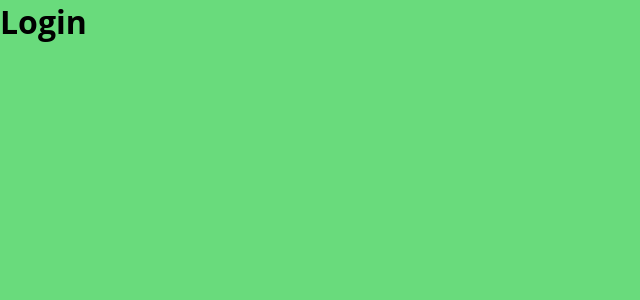
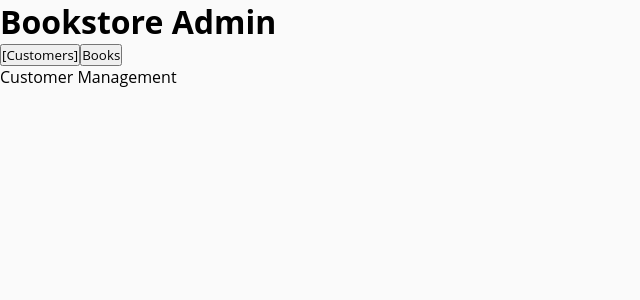
Before and after one commit to Senseei/les-bookstore-monorepo, a React (Vite) app in the folder bookstore-frontend/: page /admin/books in a window 1280 px wide. Shown: the top 300 px of the page, without its empty margins (0-640 px from the left). Built offline with nearby package versions, Linux system fonts and the light colour scheme.

Commit message:
feat(frontend): implement Admin layout with header and customer management refactor: remove SignIn page and related styles

```diff
--- a/bookstore-frontend/src/App.tsx
+++ b/bookstore-frontend/src/App.tsx
@@ -1,13 +1,13 @@
 import { ThemeProvider } from 'styled-components'
 
-import { SignIn } from './pages'
+import { AdminLayout } from './pages/Admin'
 import { defaultTheme, GlobalStyle } from './styles'
 
 function App() {
   return (
     <ThemeProvider theme={defaultTheme}>
       <GlobalStyle />
-      <SignIn />
+      <AdminLayout />
     </ThemeProvider>
   )
 }
--- /dev/null
+++ b/bookstore-frontend/src/pages/Admin/CustomerManagement/index.tsx
@@ -0,0 +1,3 @@
+export const CustomerManagement = () => {
+  return <div>Customer Management</div>
+}
--- /dev/null
+++ b/bookstore-frontend/src/pages/Admin/components/Header/components/TabButton/index.tsx
@@ -0,0 +1,9 @@
+interface TabButtonProps {
+  label: string
+  isActive: boolean
+  onClick: () => void
+}
+
+export const TabButton = ({ label, isActive, onClick }: TabButtonProps) => {
+  return <button onClick={onClick}>{isActive ? `[${label}]` : label}</button>
+}
--- /dev/null
+++ b/bookstore-frontend/src/pages/Admin/components/Header/components/index.ts
@@ -0,0 +1 @@
+export { TabButton } from './TabButton'
--- /dev/null
+++ b/bookstore-frontend/src/pages/Admin/components/Header/index.tsx
@@ -0,0 +1,26 @@
+import { TabButton } from './components'
+
+interface AdminHeaderProps {
+  activeTab: string
+  onTabChange: (tabId: string) => void
+}
+
+export const AdminHeader = ({ activeTab, onTabChange }: AdminHeaderProps) => {
+  return (
+    <header>
+      <h1>Bookstore Admin</h1>
+      <nav>
+        <TabButton
+          label="Customers"
+          isActive={activeTab === 'customers'}
+          onClick={() => onTabChange('customers')}
+        />
+        <TabButton
+          label="Books"
+          isActive={activeTab === 'books'}
+          onClick={() => onTabChange('books')}
+        />
+      </nav>
+    </header>
+  )
+}
--- /dev/null
+++ b/bookstore-frontend/src/pages/Admin/components/index.ts
@@ -0,0 +1 @@
+export { AdminHeader } from './Header'
--- /dev/null
+++ b/bookstore-frontend/src/pages/Admin/index.tsx
@@ -0,0 +1,18 @@
+import { useState } from 'react'
+
+import { AdminHeader } from './components'
+import { CustomerManagement } from './CustomerManagement'
+
+export const AdminLayout = () => {
+  const [activeTab, setActiveTab] = useState('customers')
+
+  return (
+    <div>
+      <AdminHeader activeTab={activeTab} onTabChange={setActiveTab} />
+      <main>
+        {activeTab === 'customers' && <CustomerManagement />}
+        {activeTab === 'books' && <div>Book Management Content</div>}
+      </main>
+    </div>
+  )
+}
--- a/bookstore-frontend/src/pages/index.ts
+++ b/bookstore-frontend/src/pages/index.ts
@@ -1 +1 @@
-export { SignIn } from './sign-in'
+export * from './Admin'
--- a/bookstore-frontend/src/pages/sign-in/index.tsx
+++ /dev/null
@@ -1,9 +0,0 @@
-import * as S from './styles'
-
-export const SignIn = () => {
-  return (
-    <S.Container>
-      <h1>Login</h1>
-    </S.Container>
-  )
-}
--- a/bookstore-frontend/src/pages/sign-in/styles.ts
+++ /dev/null
@@ -1,8 +0,0 @@
-import styled from 'styled-components'
-
-export const Container = styled.div`
-  background-color: ${({ theme }) => theme.COLORS.PRIMARY_LIGHT};
-  flex: 1;
-  min-height: 100vh;
-  min-width: 100vw;
-`
```
